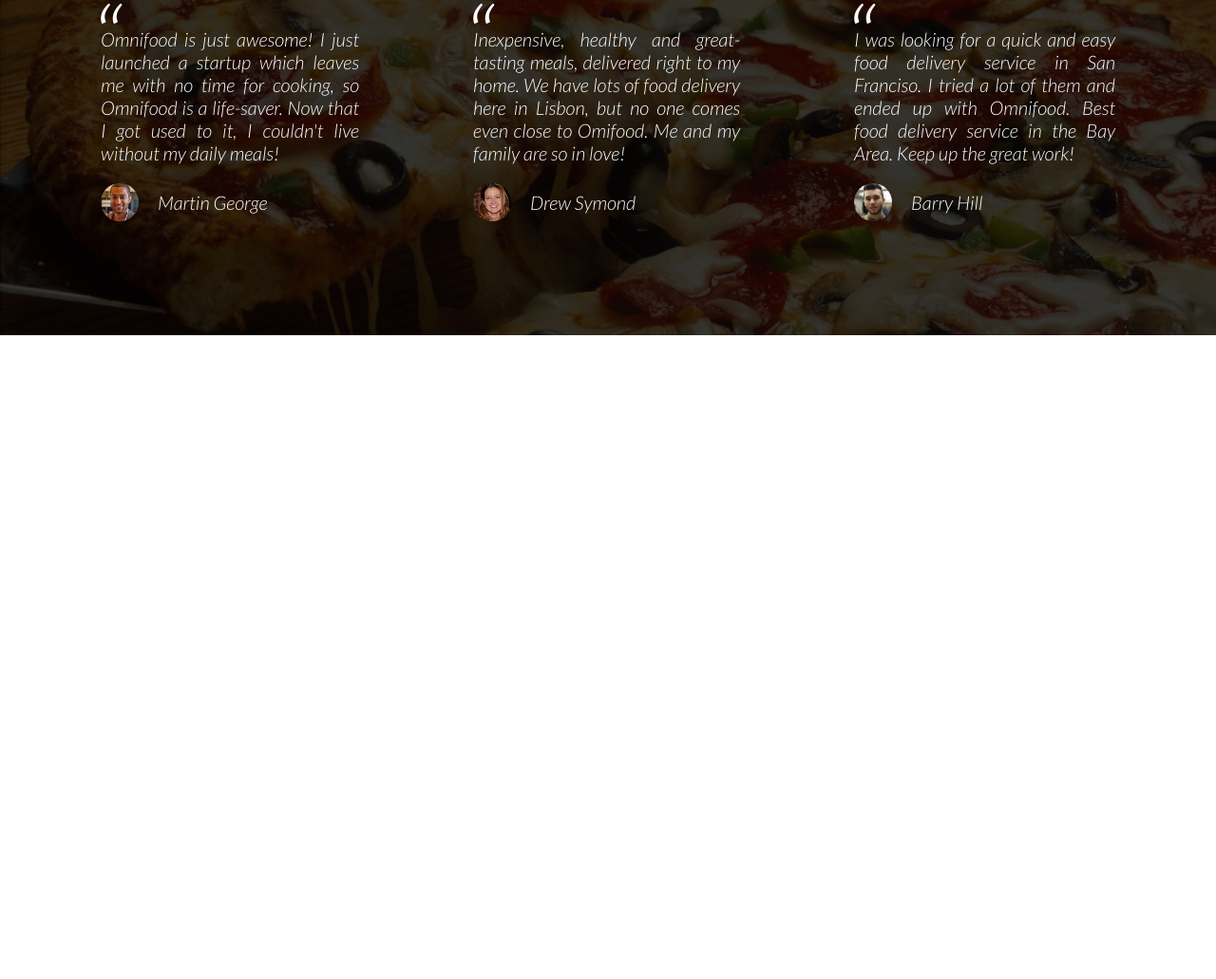
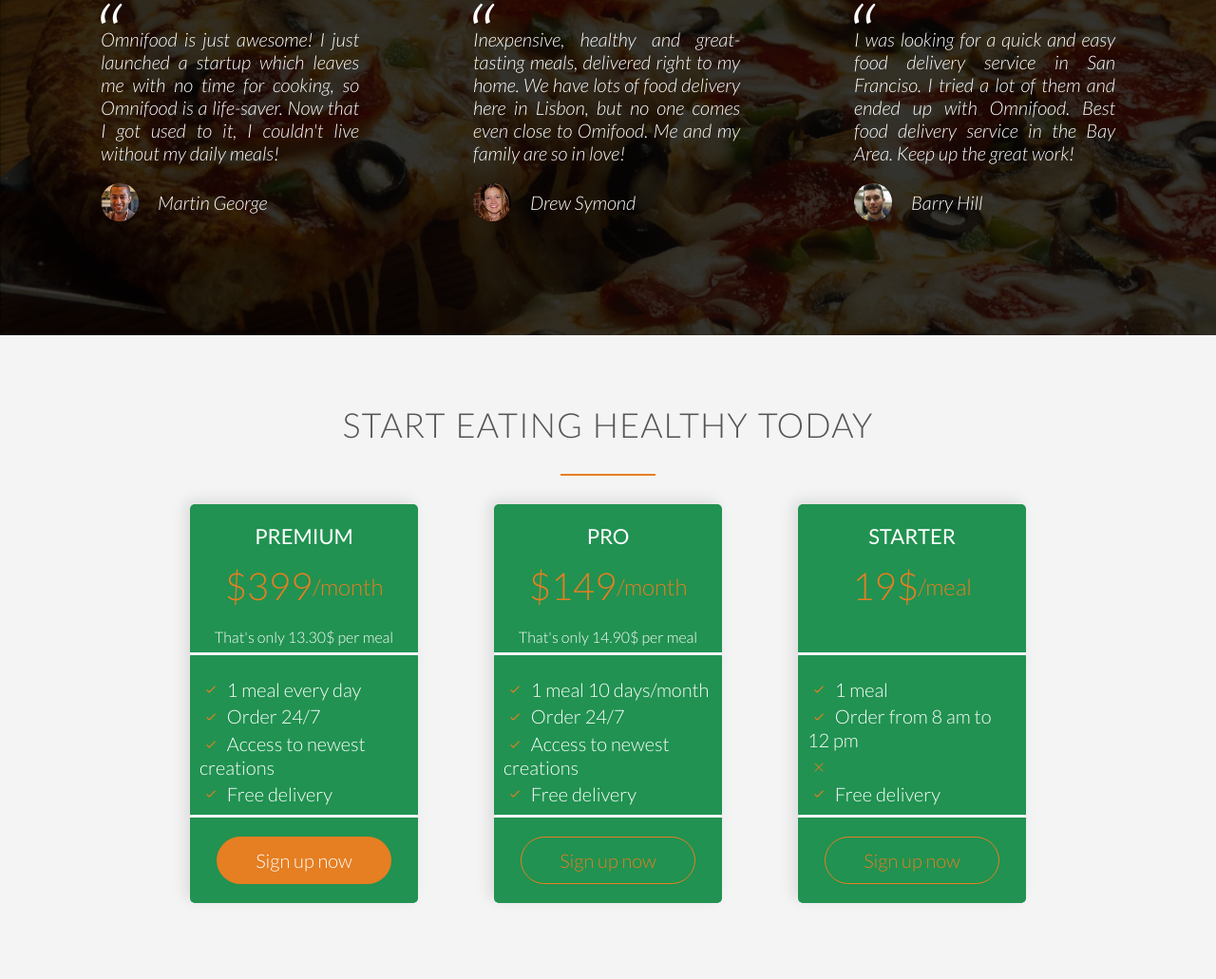
Before and after one commit to maindolaamit/Omnifood-Learn-CSS, a plain HTML site: page index.html in a window 1280 px wide. Shown: the part 2889-3920 px from the top of the page at 95% size. Before the commit the page ends 3242 px from the top, so only its background shows below. Drawn offline with Linux system fonts and the light colour scheme; files whose address does not match are found by name.

Commit message:
Added sign-up section

```diff
--- a/index.html
+++ b/index.html
@@ -213,6 +213,62 @@
                 </blockquote>
             </div>
         </sec>
+
+        <sec class="section-plans">
+            <h2>Start eating healthy today</h2>
+            <div class="plan-card-holder">
+                <div class="plan-card">
+                    <div class="plan-header">
+                        <h3 class="plan-hdr">premium</h3>
+                        <p class="plan-price">$399 <span>/month</span></p>
+                        <p class="plan-price-meal">That's only 13.30$ per meal</p>
+                    </div>
+                    <div class="plan-details">
+                        <ul>
+                            <li><i class="ion-ios-checkmark-empty icon-small"></i>1 meal every day</li>
+                            <li><i class="ion-ios-checkmark-empty icon-small"></i>Order 24/7</li>
+                            <li><i class="ion-ios-checkmark-empty icon-small"></i>Access to newest creations</li>
+                            <li><i class="ion-ios-checkmark-empty icon-small"></i>Free delivery</li>
+                        </ul>
+                    </div>
+                    <div class="plan-signup">
+                        <a href="" class="btn btn-full">Sign up now</a>
+                    </div>
+                </div>
+                <div class="plan-card">
+                    <div class="plan-header">
+                        <h3 class="plan-hdr">pro</h3>
+                        <p class="plan-price">$149 <span>/month</span> </p>
+                        <p class="plan-price-meal">That's only 14.90$ per meal</p>
+                    </div>
+                    <div class="plan-details">
+                        <ul>
+                            <li><i class="ion-ios-checkmark-empty icon-small"></i>1 meal 10 days/month</li>
+                            <li><i class="ion-ios-checkmark-empty icon-small"></i>Order 24/7</li>
+                            <li><i class="ion-ios-checkmark-empty icon-small"></i>Access to newest creations</li>
+                            <li><i class="ion-ios-checkmark-empty icon-small"></i>Free delivery</li>
+                        </ul>
+                    </div>
+                    <div class="plan-signup"><a href="" class="btn btn-ghost">Sign up now</a></div>
+                </div>
+                <div class="plan-card">
+                    <div class="plan-header">
+                        <h3 class="plan-hdr">starter</h3>
+                        <p class="plan-price">19$ <span>/meal</span></p>
+                        <p class="plan-price-meal">&nbsp;</p>
+                    </div>
+                    <div class="plan-details">
+                        <ul>
+                            <li><i class="ion-ios-checkmark-empty icon-small"></i>1 meal</li>
+                            <li><i class="ion-ios-checkmark-empty icon-small"></i>Order from 8 am to 12 pm</li>
+                            <li><i class="ion-ios-close-empty icon-small"></i></li>
+                            <li><i class="ion-ios-checkmark-empty icon-small"></i>Free delivery</li>
+                        </ul>
+                    </div>
+                    <div class="plan-signup"><a href="" class="btn btn-ghost">Sign up now</a></div>
+                </div>
+            </div>
+        </sec>
     </div>
 </body>
 
--- a/style.css
+++ b/style.css
@@ -145,7 +145,7 @@ h2:after {
 }
 
 /* -- Buttons */
-.site-info .btn {
+.btn {
     display: inline-block;
     border-radius: 200px;
     padding: 0.6em 2em;
@@ -154,23 +154,23 @@ h2:after {
     transition: background-color 0.5s, border 0.2s, color 0.2s;
 }
 
-.site-info .btn-full {
+.btn-full {
     background-color: #e67e22;
     color: white;
     border: 1px solid #e67e22;
 }
 
-.site-info .btn-full:hover{
+.btn-full:hover{
     background-color: #bf6516;
     /* background-color: #b05d14; */
 }
 
-.site-info .btn-ghost {
+.btn-ghost {
     color: #e67e22;
     border: 1px solid #e67e22;
 }
 
-.site-info .btn-ghost:hover {
+.btn-ghost:hover {
     background-color: #e67e22;
     color: white;
     border: 1px solid #e67e22;
@@ -362,3 +362,81 @@ h2:after {
     border-radius: 50%;
     margin-right: 1em;
 }
+
+/* -- Section plans */
+.section-plans {
+    display: flex;
+    flex-direction: column;
+    align-items: center;
+    /* justify-content: space-evenly; */
+    background-color: #f4f4f4;
+}
+
+.section-plans h2{
+    margin-top: 2em;
+}
+
+.plan-card-holder {
+    display: flex;
+    width: 75%;
+    justify-content: space-between;
+    margin-bottom: 4em;
+}
+
+.plan-card {
+    /* padding: 1em 0.2em; */
+    width: 100%;
+    height: 100%;
+    margin: 0 2em;
+    padding: 1em 0;
+    border-radius: 5px;
+    background: #219251;
+    color: white;
+    box-shadow: -5px -4px 15px rgba(0, 0, 0, 0.1);
+
+    display: flex;
+    flex-direction: column;
+    justify-content: center;
+    align-items: stretch;
+}
+
+.plan-price {
+    font-size: 200%;
+    font-weight: 300;
+    margin-bottom: 0.5em;
+    color: #e67e22;
+}
+
+.plan-hdr,
+.plan-price,
+.plan-price-meal,
+.plan-details,
+.plan-signup{
+    display: flex;
+    align-items: center;
+    justify-content: center;
+}
+
+.plan-header, .plan-details{
+    /* padding-top: 0.6em;  */
+   border-bottom: 3px solid #f4f4f4;
+   margin-bottom: 1em;
+}
+
+.plan-price span{
+    font-size: 60%;
+}
+
+.plan-price-meal {
+    font-size: 80%;
+    margin-bottom: 0.4em;
+}
+
+.plan-details ul {
+    list-style: none;
+    margin-bottom: 0.3em;
+}
+
+.plan-details ul li{
+    margin: 0.2em 0.5em;
+}
```
